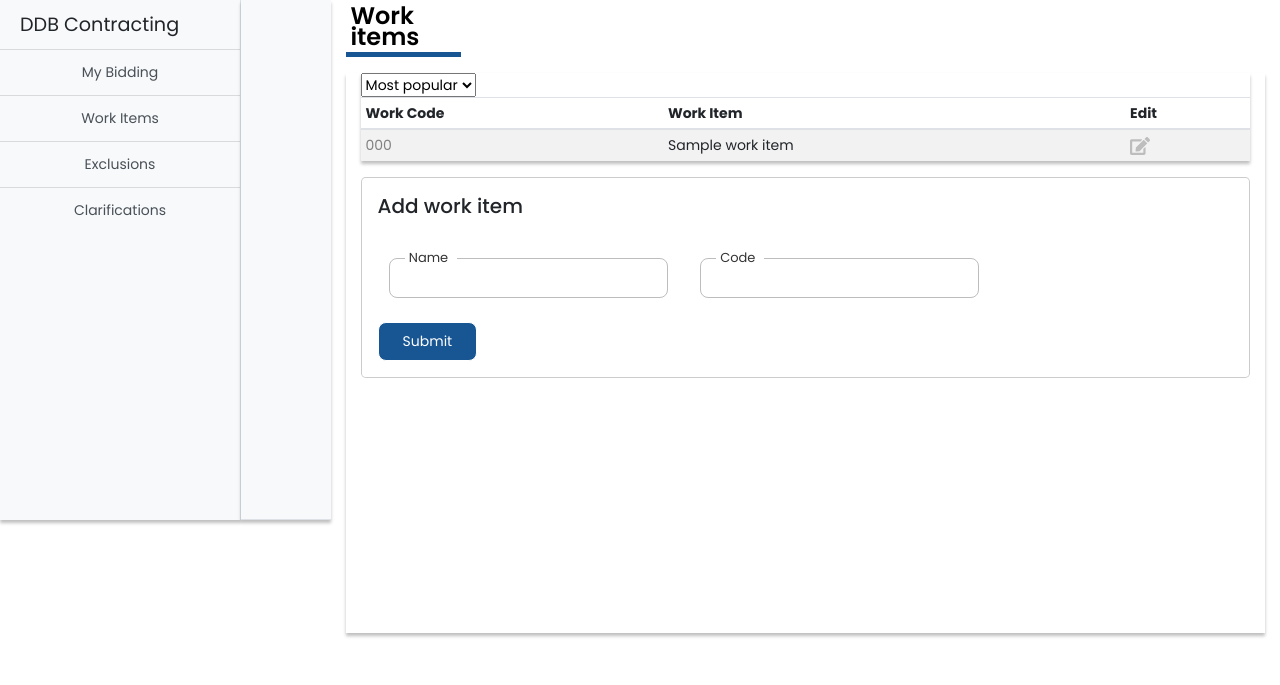
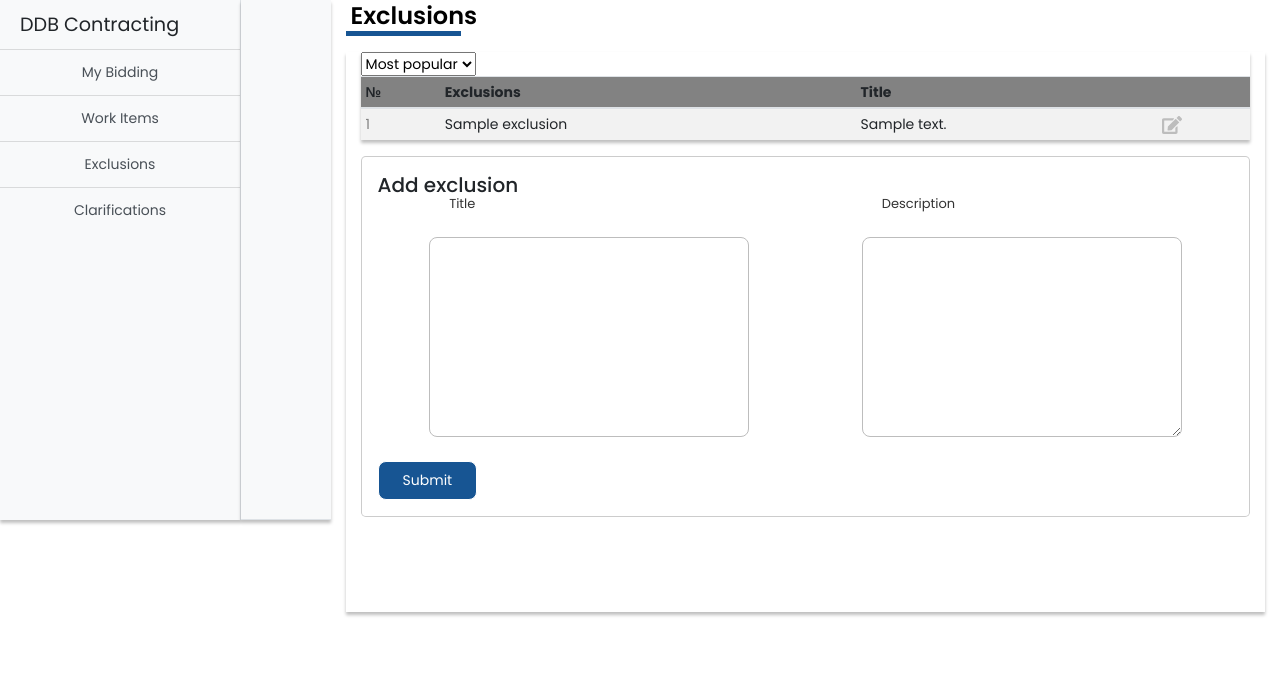
Before and after one commit to Simple2B/flora, a Python web app: template app/templates/exclusions.html in a window 1280 px wide. Shown: the part 106-791 px from the top of the page. Run offline with Jinja, Linux system fonts and the light colour scheme; the template is opened without the code that fills it: most values are stand-ins (such as "Sample title", 1, 10 or a date in 2020); form fields are guessed from the names that the template uses; some libraries are stand-ins or nearby versions; grey boxes are pictures that could not be loaded.

Commit message:
create_layouts_of_pages:_exclusions_and_clarifications

```diff
--- a/app/forms/__init__.py
+++ b/app/forms/__init__.py
@@ -1 +1 @@
-from .auth import LoginForm, RegistrationForm, WorkItemForm  # noqa f401
+from .auth import LoginForm, RegistrationForm, WorkItemForm, ExclusionForm, ClarificationForm  # noqa f401
--- a/app/forms/auth.py
+++ b/app/forms/auth.py
@@ -1,5 +1,5 @@
 from flask_wtf import FlaskForm
-from wtforms import StringField, PasswordField, SubmitField, ValidationError, IntegerField
+from wtforms import StringField, PasswordField, SubmitField, ValidationError, IntegerField, TextField
 from wtforms.validators import DataRequired, Email, Length, EqualTo
 
 from app.models import User
@@ -40,11 +40,11 @@ class WorkItemForm(FlaskForm):
 
 class ExclusionForm(FlaskForm):
     title = StringField('Title', validators=[DataRequired(), Length(2, 64)])
-    description = StringField('Description', validators=[DataRequired()])
+    description = TextField('Description', validators=[DataRequired()])
     submit = SubmitField('Add new exclusion')
 
 
 class ClarificationForm(FlaskForm):
     note = StringField('Note', validators=[DataRequired(), Length(2, 64)])
-    description = StringField('Description', validators=[DataRequired()])
+    description = TextField('Description', validators=[DataRequired()])
     submit = SubmitField('Add new clarification')
--- /dev/null
+++ b/app/static/css/layouts/clarifications.css
@@ -0,0 +1,3 @@
+.label--clarification {
+  left: 1rem;
+  top: -14.8rem; }
--- /dev/null
+++ b/app/static/css/layouts/exclusions.css
@@ -0,0 +1,6 @@
+.bck-color-table {
+  background-color: #828282; }
+
+.label--exclusions {
+  left: 1rem;
+  top: -14.8rem; }
--- a/app/static/css/styles.css
+++ b/app/static/css/styles.css
@@ -32,6 +32,11 @@ ul, li {
 
 .section-block {
   height: 89.5vh; }
+
+.flex-row-box--sb {
+  display: flex;
+  flex-direction: row;
+  justify-content: space-around; }
 
 .t-gray {
   color: #828282; }
@@ -317,3 +322,14 @@ ul, li {
   flex-direction: column;
   align-content: space-between;
   align-items: center; }
+
+.bck-color-table {
+  background-color: #828282; }
+
+.label--exclusions {
+  left: 1rem;
+  top: -14.8rem; }
+
+.label--clarification {
+  left: 1rem;
+  top: -14.8rem; }
--- a/app/static/scss/global/_global.scss
+++ b/app/static/scss/global/_global.scss
@@ -40,3 +40,9 @@ ul, li {
 .section-block {
     height: 89.5vh;
 }
+
+.flex-row-box--sb {
+    display: flex;
+    flex-direction: row;
+    justify-content: space-around;
+}
--- /dev/null
+++ b/app/static/scss/layouts/clarifications.scss
@@ -0,0 +1,6 @@
+@import '../global/variables';
+
+.label--clarification {
+    left: 1rem;
+    top: -14.8rem;
+}
--- /dev/null
+++ b/app/static/scss/layouts/exclusions.scss
@@ -0,0 +1,11 @@
+@import '../global/variables';
+
+
+.bck-color-table{
+    background-color: #828282;
+}
+
+.label--exclusions {
+    left: 1rem;
+    top: -14.8rem;
+}
--- a/app/static/scss/styles.scss
+++ b/app/static/scss/styles.scss
@@ -10,3 +10,5 @@
 @import 'layouts/base';
 @import 'layouts/bidding';
 @import 'layouts/work_items';
+@import 'layouts/exclusions';
+@import 'layouts/clarifications';
--- a/app/templates/exclusions.html
+++ b/app/templates/exclusions.html
@@ -191,7 +191,7 @@
   <div class="container" id="work-item-container">
 
     <div class="a-space-between">
-      <div class="title-tabs title__work-item">Work items</div>
+      <div class="title-tabs title__work-item">Exclusions</div>
     </div>
     <div class="__box-table-flex-column">
       <!-- <div><a id="#table">Test content</a></div> -->
@@ -207,16 +207,18 @@
             </button> -->
           </span>
           <table id="" class="patientsTable table table-striped table-sm table__work-item">
-            <thead>
-              <th>Work Code</th>
-              <th>Work Item</th>
-              <th>Edit</th>
+            <thead class="bck-color-table">
+              <th>№</th>
+              <th>Exclusions</th>
+              <th>Title</th>
+              <th></th>
             </thead>
             <tbody>
-              {% for work_item in work_items %}
+              {% for exclusion in exclusions %}
               <tr>
-                <td><a href="" class="t-gray">{{work_item.code}}</a></td>
-                <td>{{work_item.name}}</td>
+                <td><a href="" class="t-gray">{{exclusion.id}}</a></td>
+                <td>{{exclusion.title}}</td>
+                <td>{{exclusion.description}}</td>
                 <td><a href=""><img src="{{ url_for('static', filename='images/edit_logo.svg') }}"></a></td>
               </tr>
               {% endfor %}
@@ -224,18 +226,18 @@
           </table>
         </div>
         <div class="modal-content" role="document" style="padding: 1rem;">
-        <form class="form" role="form" action="{{ url_for('auth.work_item') }}" method="post">
-          <h5>Add work item</h5>
+        <form class="form" role="form" action="{{ url_for('auth.exclusion') }}" method="post">
+          <h5>Add exclusion</h5>
           <div class="modal-body">
-              <div class="form-row">
+              <div class="form-row flex-row-box--sb">
                 <div>
-                  {{form.name(class='_form-input _form-input--m')}}
-                  <label class="_label">Name</label>
+                  {{form.title(class='_form-input _form-input--m', style='width: 25vw; height: 25vh;')}}
+                  <label class="_label label--exclusions">Title</label>
                 </div>
 
                 <div class="margin-left">
-                  {{form.code(class='_form-input _form-input--m')}}
-                  <label class="_label">Code</label>
+                  {{form.description(class='_form-input _form-input--m', style='width: 25vw; height: 25vh;')}}
+                  <label class="_label label--exclusions">Description</label>
                 </div>
 
               </div>
@@ -263,13 +265,13 @@
         <form class="form" role="form" action="{{ url_for('auth.work_item') }}" method="post">
           <div class="form-row">
             <div>
-              {{form.name(class='_form-input _form-input--m')}}
-              <label class="_label">Name</label>
+              {{form.title(class='_form-input _form-input--m')}}
+              <label class="_label">Title</label>
             </div>
 
             <div>
-              {{form.code(class='_form-input _form-input--m')}}
-              <label class="_label">Code</label>
+              {{form.description(class='_form-input _form-input--m')}}
+              <label class="_label">Description</label>
             </div>
 
           </div>
--- a/app/views/main.py
+++ b/app/views/main.py
@@ -1,7 +1,7 @@
 from flask import render_template, Blueprint, redirect, url_for, request
 from flask_login import login_required
 
-from app.forms import RegistrationForm, WorkItemForm, ExclusionForm, ClarificationsForm
+from app.forms import RegistrationForm, WorkItemForm, ExclusionForm, ClarificationForm
 from app.models import User, WorkItem, Exclusion, Clarification
 
 
@@ -66,7 +66,7 @@ def exclusions():
 @main_blueprint.route('/clarifications')
 @login_required
 def clarifications():
-    form = ClarificationsForm(request.form)
+    form = ClarificationForm(request.form)
     clarifications = Clarification.query.all()
     return render_template('clarifications.html', form=form, clarifications=clarifications)
 
--- a/wsgi.py
+++ b/wsgi.py
@@ -12,10 +12,10 @@ ADMIN_POSITION = os.environ.get("ADMIN_POSITION", "administrator")
 ADMIN_PHONE = os.environ.get("ADMIN_PHONE", "0987654321")
 ADMIN_TYPE = os.environ.get("ADMIN_TYPE", "admin")
 
-WORK_ITEM_NAME = os.environ.get("WORK_ITEM_NAME", "TESTWORKITEM")
+WORK_ITEM_NAME = os.environ.get("WORK_ITEM_NAME", "TESTCLARIFICATION")
 WORK_ITEM_CODE = os.environ.get("WORK_ITEM_CODE", "99.99")
 
-EXCLUSION_TITLE = os.environ.get("EXCLUSION_TITLE", "TESTWORKITEM")
+EXCLUSION_TITLE = os.environ.get("EXCLUSION_TITLE", "TESTEXCLUSION")
 EXCLUSION_DESCRIPTION = os.environ.get("EXCLUSION_DESCRIPTION", "some exclusion")
 
 CLARIFICATION_NOTE = os.environ.get("CLARIFICATION_NOTE", "TESTWORKITEM")
```
Also changed, not shown: app/templates/clarifications.html (+290 -0 lines), app/views/auth.py (+46 -2 lines).
